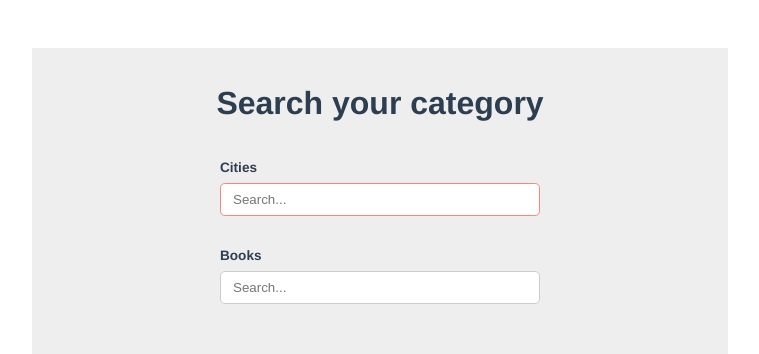
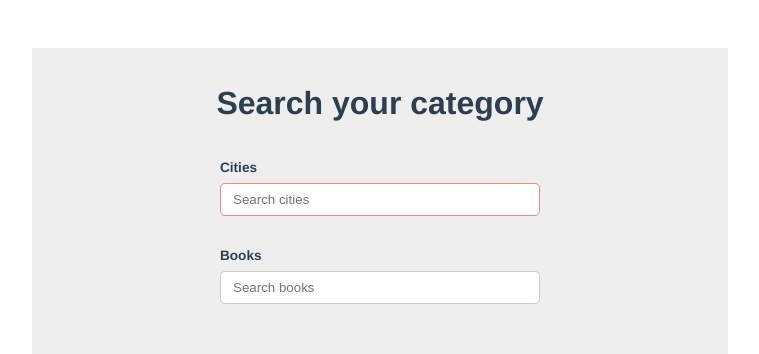
Before and after one commit to di0nys1s/story-frontend-challenge, a Vue app: page /#/ in a window 1280 px wide. Shown: the top 354 px of the page, without its empty margins (260-1019 px from the left). Built offline with nearby package versions, Linux system fonts and the light colour scheme.

Commit message:
Dynamic placeholder

```diff
--- a/src/components/AutocompleteSearch/AutocompleteSearch.vue
+++ b/src/components/AutocompleteSearch/AutocompleteSearch.vue
@@ -12,7 +12,7 @@
       "
       :id="searchCategory"
       :name="searchCategory"
-      placeholder="Search..."
+      :placeholder="'Search' + ' ' + searchCategory"
       type="text"
       v-model="searchFilter"
       @focus="handleFocusAutocompleteInput"
```
